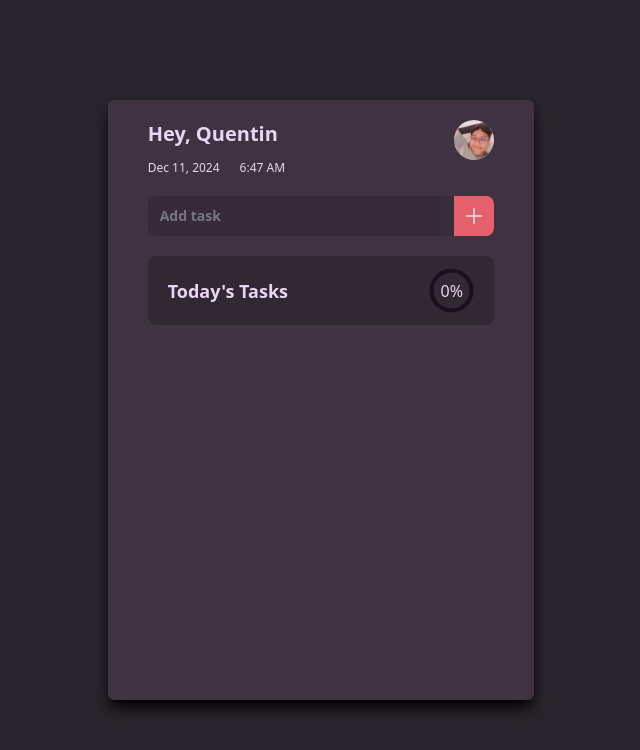
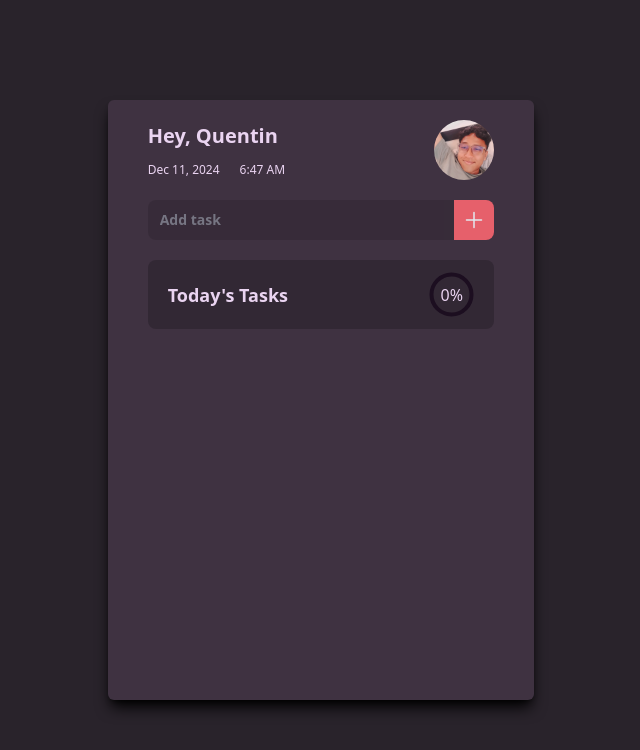
Before and after one commit to QuentinRabe/todo-list-vue, a Vue app: page / in a window 1280 px wide. Shown: the top 750 px of the page, without its empty margins (319-959 px from the left). Built offline with nearby package versions, Linux system fonts and the light colour scheme.

Commit message:
change header disposition

```diff
--- a/src/components/TodoHeaderComponent.vue
+++ b/src/components/TodoHeaderComponent.vue
@@ -1,13 +1,13 @@
 <template>
-	<div class="w-full flex flex-col px-10 pt-5">
-		<div class="w-full flex justify-between">
+	<div class="w-full flex px-10 pt-5 justify-between items-center">
+		<div class="flex flex-col gap-3 flex-shrink">
 			<p class="text-xl text-[#ead4f1] font-bold">Hey, Quentin</p>
-			<div class="w-[40px] h-[40px] rounded-full bg-center bg-cover" :style="{ backgroundImage: `url(${avatar})` }"></div>
+			<div class="flex space-x-5">
+				<p class="text-xs text-[#ead4f1] ">{{ formatedDate }}</p>
+				<p class="text-xs text-[#ead4f1] ">{{ formatedTime }}</p>
+			</div>
 		</div>
-		<div class="flex space-x-5">
-			<p class="text-xs text-[#ead4f1] ">{{ formatedDate }}</p>
-			<p class="text-xs text-[#ead4f1] ">{{ formatedTime }}</p>
-		</div>
+		<div class="w-[60px] h-[60px] rounded-full bg-center bg-cover" :style="{ backgroundImage: `url(${avatar})` }"></div>
 	</div>
 </template>
 
```
